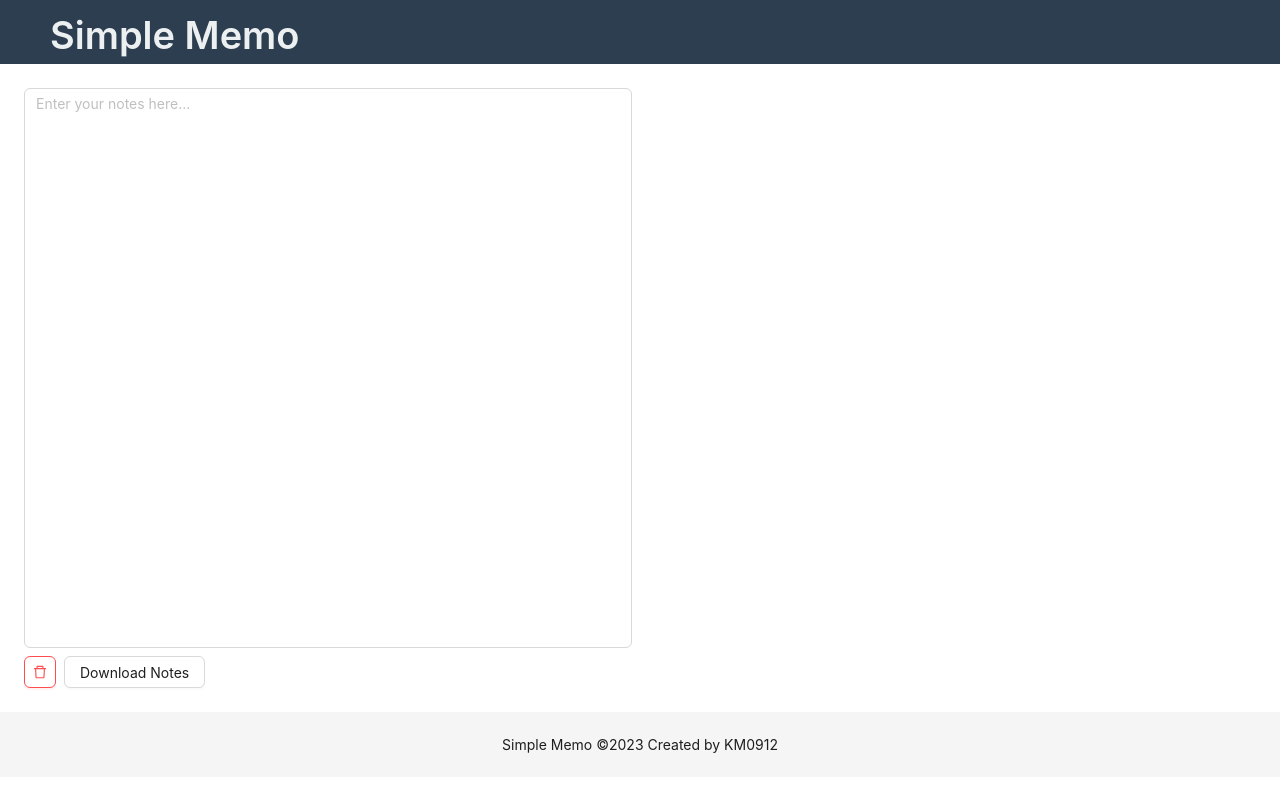
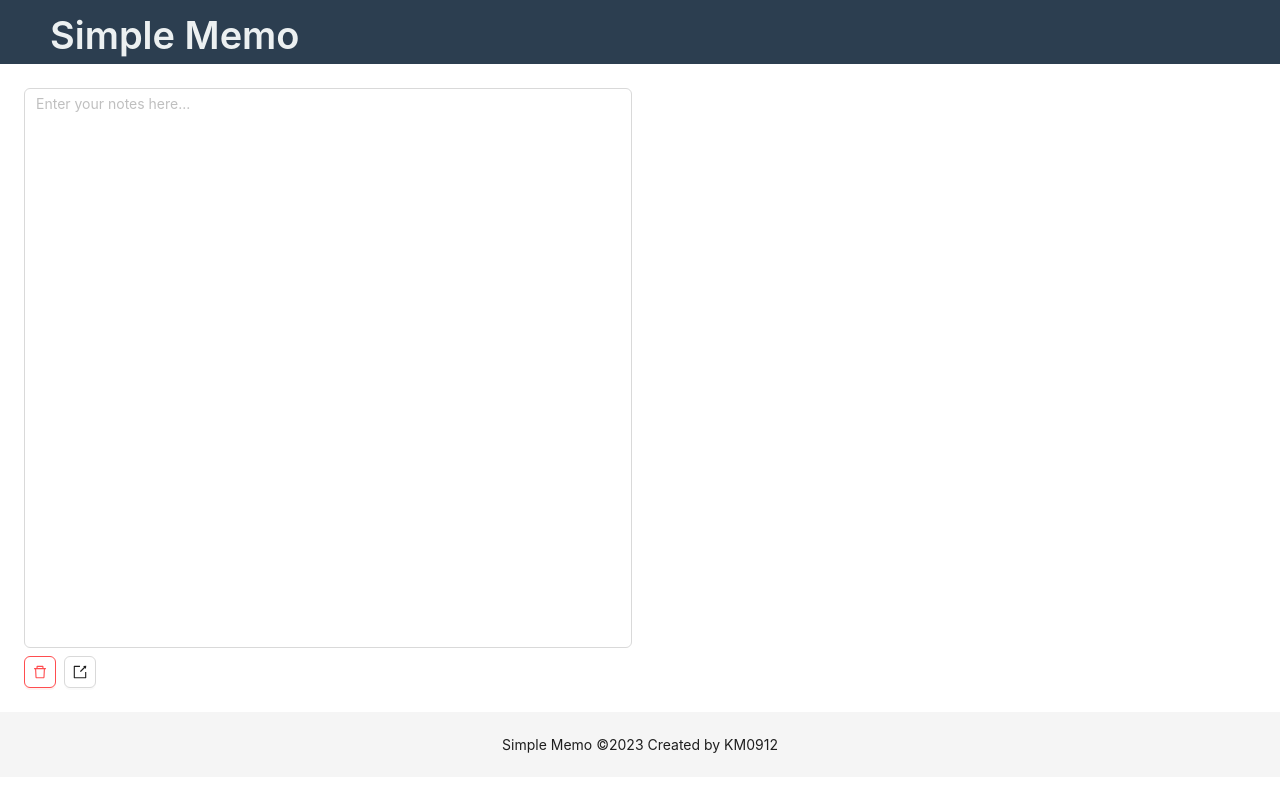
Before and after one commit to KM0912/simple-memo, a React (Create React App) app: page / in a window 1280 px wide. Shown: the top 792 px of the page. Built offline with nearby package versions, Linux system fonts and the light colour scheme.

Commit message:
エクスポートボタンをアイコンに変更

```diff
--- /dev/null
+++ b/src/components/atoms/ButtonWithTooltip/index.tsx
@@ -0,0 +1,19 @@
+import React from "react";
+import { Button, ButtonProps, Tooltip, TooltipProps } from "antd";
+
+type ButtonWithTooltipProps = {
+  buttonProps: ButtonProps;
+  tooltipProps: TooltipProps;
+  buttonLabel?: string;
+};
+
+const ButtonWithTooltip: React.FC<ButtonWithTooltipProps> = (props) => {
+  const { buttonProps, tooltipProps, buttonLabel } = props;
+  return (
+    <Tooltip {...tooltipProps}>
+      <Button {...buttonProps}>{buttonLabel}</Button>
+    </Tooltip>
+  );
+};
+
+export default ButtonWithTooltip;
--- a/src/components/molecules/Notes/index.tsx
+++ b/src/components/molecules/Notes/index.tsx
@@ -1,11 +1,12 @@
 import React, { useState } from "react";
-import { Button, Col, Row, Space } from "antd";
-import { DeleteOutlined } from "@ant-design/icons";
+import { Col, Row, Space } from "antd";
+import { DeleteOutlined, ExportOutlined } from "@ant-design/icons";
 import TextArea from "antd/es/input/TextArea";
 import styled from "styled-components";
 import { getCurrentDateTime } from "../../../utils/dateUtils";
 import { marked } from "marked";
 import ButtonWithPopconfirm from "../../atoms/ButtonWithPopconfirm";
+import ButtonWithTooltip from "../../atoms/ButtonWithTooltip";
 
 const SSpace = styled(Space)`
   width: 100%;
@@ -65,7 +66,13 @@ const Notes: React.FC = () => {
             placement: "topLeft",
           }}
         />
-        <Button onClick={downloadNotes}>Download Notes</Button>
+        <ButtonWithTooltip
+          buttonProps={{
+            icon: <ExportOutlined />,
+            onClick: downloadNotes,
+          }}
+          tooltipProps={{ title: "Export" }}
+        />
       </Space>
     </SSpace>
   );
```
